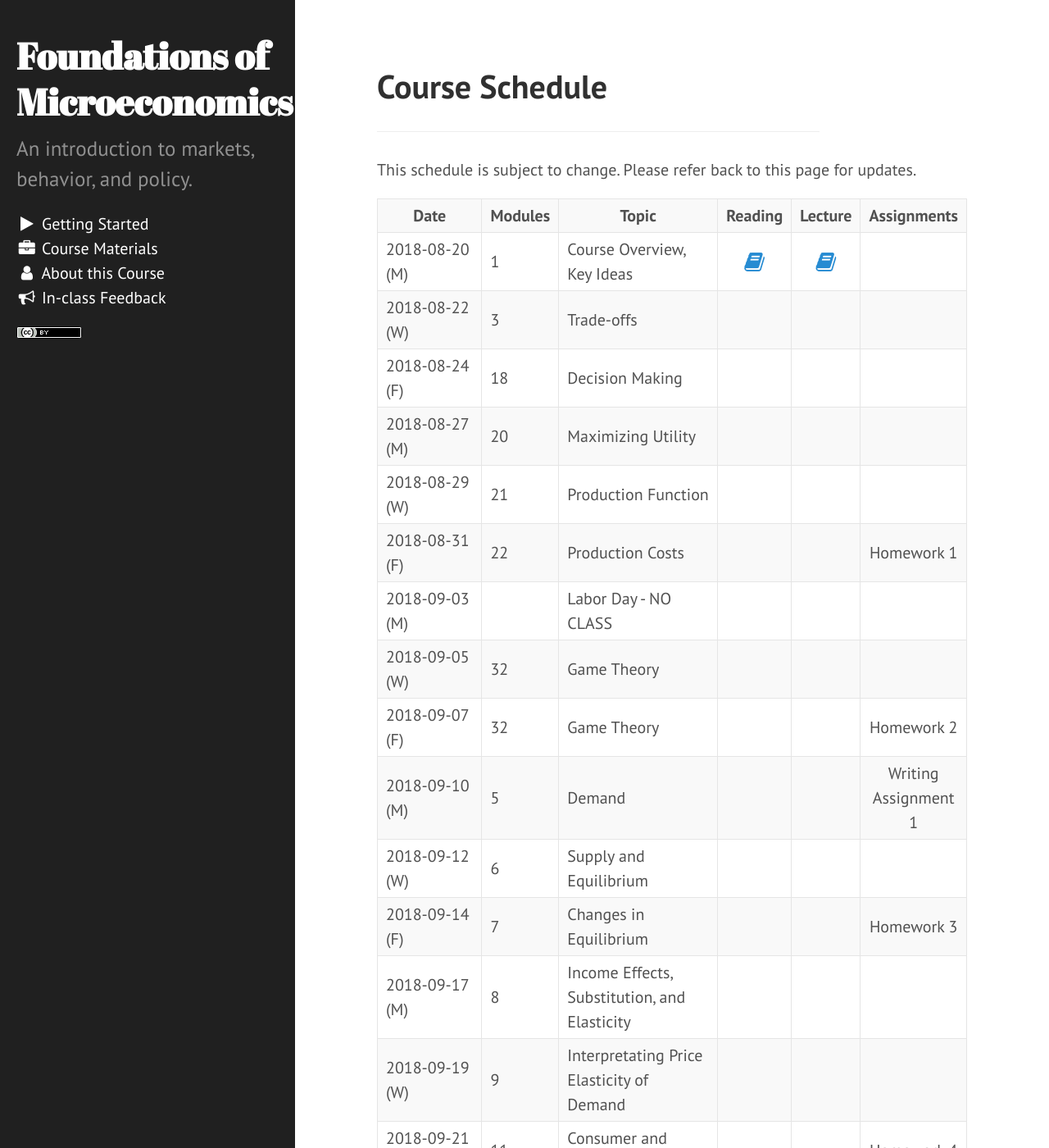
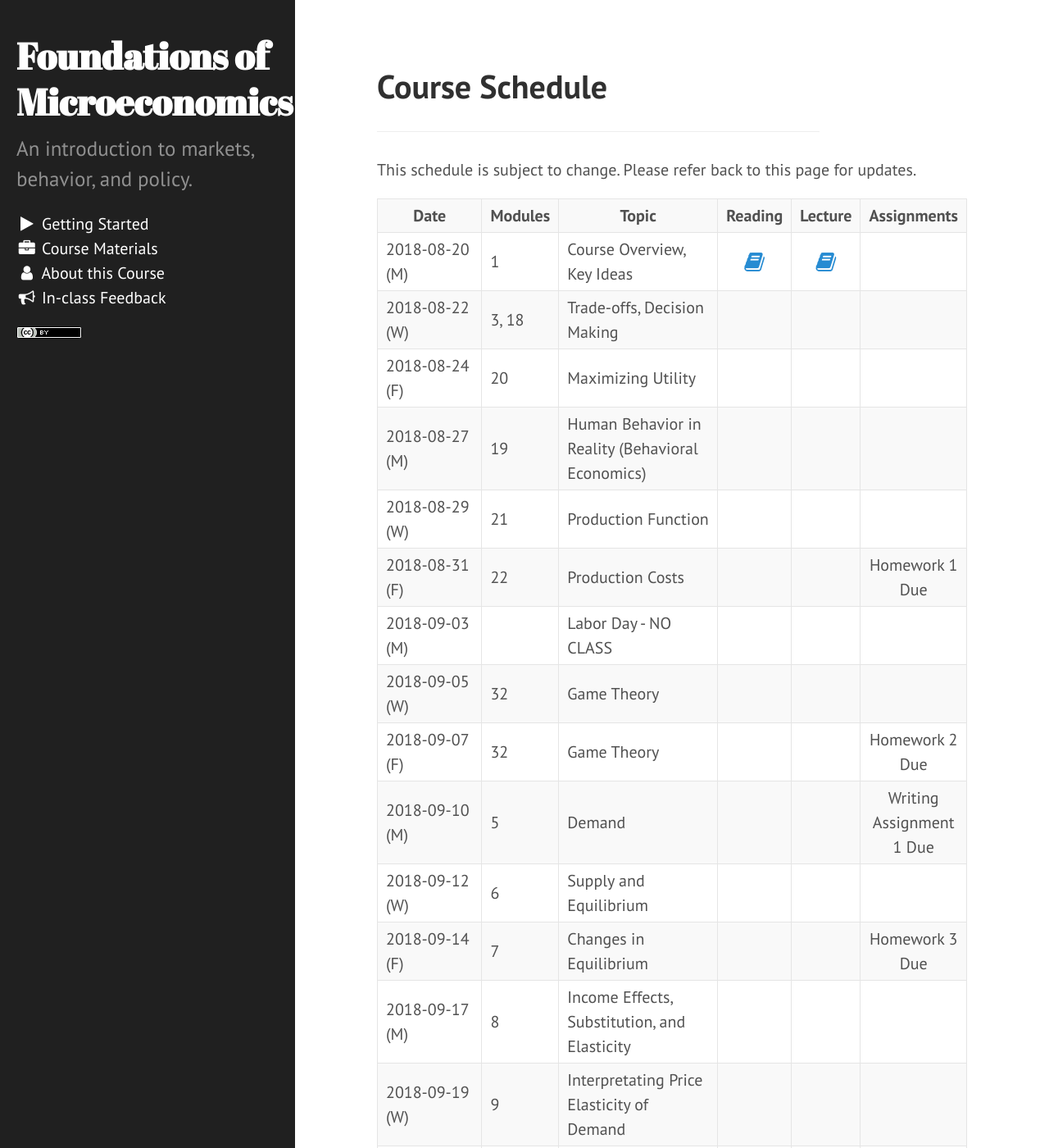
Before and after one commit to potterzot/econs101, a Jekyll site: the page built from schedule.md, in a window 1280 px wide and 1400 px high. Shown: the whole window at 82% size. Built offline with Jekyll 4.4.1, drawn with Linux system fonts in a browser that asks for light colours; nearby versions of some CDN libraries; some of the changed text lies outside the part shown.

```diff
--- a/_data/sessions.yml
+++ b/_data/sessions.yml
@@ -6,16 +6,16 @@
   topics: ['Course Overview', 'Key Ideas']
 
 - date: 2018-08-22 (W)
-  modules: ['3']
-  topics: ['Trade-offs']
+  modules: ['3', '18']
+  topics: ['Trade-offs', 'Decision Making']
 
 - date: 2018-08-24 (F)
-  modules: ['18']
-  topics: ['Decision Making']
+  modules: ['20']
+  topics: ['Maximizing Utility']
 
 - date: 2018-08-27 (M)
-  modules: ['20']
-  topics: ['Maximizing Utility']
+  modules: ['19']
+  topics: ['Human Behavior in Reality (Behavioral Economics)']
 
 - date: 2018-08-29 (W)
   modules: ['21']
@@ -24,7 +24,7 @@
 - date: 2018-08-31 (F)
   modules: ['22']
   topics: ['Production Costs']
-  assignments: ['Homework 1']
+  assignments: ['Homework 1 Due']
 
 - date: 2018-09-03 (M)
   topics: ['Labor Day - NO CLASS']
@@ -36,12 +36,12 @@
 - date: 2018-09-07 (F)
   modules: ['32']
   topics: ['Game Theory']
-  assignments: ['Homework 2']
+  assignments: ['Homework 2 Due']
 
 - date: 2018-09-10 (M)
   modules: ['5']
   topics: ['Demand']
-  assignments: ['Writing Assignment 1']
+  assignments: ['Writing Assignment 1 Due']
 
 - date: 2018-09-12 (W)
   modules: ['6']
@@ -50,7 +50,7 @@
 - date: 2018-09-14 (F)
   modules: ['7']
   topics: ['Changes in Equilibrium']
-  assignments: ['Homework 3']
+  assignments: ['Homework 3 Due']
 
 - date: 2018-09-17 (M)
   modules: ['8']
@@ -63,7 +63,7 @@
 - date: 2018-09-21 (F)
   modules: ['11']
   topics: ['Consumer and Producer Surplus']
-  assignments: ['Homework 4']
+  assignments: ['Homework 4 Due']
 
 - date: 2018-09-24 (M)
   modules: ['12']
@@ -71,12 +71,12 @@
 
 - date: 2018-09-26 (W)
   modules: ['']
-  topics: ['Review Exam 1']
+  topics: ['Review Quiz 1']
 
 - date: 2018-09-28 (F)
   modules: ['']
-  topics: ['Exam 1']
-  assignments: ['Exam 1 In Class']
+  topics: ['Quiz 1']
+  assignments: ['Quiz 1 In Class']
 
 - date: 2018-10-01 (M)
   modules: ['13']
@@ -89,12 +89,12 @@
 - date: 2018-10-05 (F)
   modules: ['15']
   topics: ['Taxes']
-  assignments: ['Homework 5']
+  assignments: ['Homework 5 Due']
 
 - date: 2018-10-08 (M)
   modules: ['4']
   topics: ['Comparative Advantage and Trade']
-  assignments: ['Writing Assignment 2']
+  assignments: ['Writing Assignment 2 Due']
 
 - date: 2018-10-10 (W)
   modules: ['16']
@@ -103,7 +103,7 @@
 - date: 2018-10-12 (F)
   modules: ['17']
   topics: ['Supply, Demand, and Trade']
-  assignments: ['Homework 6']
+  assignments: ['Homework 6 Due']
 
 - date: 2018-10-15 (M)
   modules: ['24']
@@ -116,7 +116,7 @@
 - date: 2018-10-19 (F)
   modules: ['27']
   topics: ['Long Run Outcomes in Perfect Competition']
-  assignments: ['Homework 7']
+  assignments: ['Homework 7 Due']
 
 - date: 2018-10-22 (M)
   modules: ['28']
@@ -129,7 +129,7 @@
 - date: 2018-10-26 (F)
   modules: ['30']
   topics: ['Price Discrimination']
-  assignments: ['Homework 8']
+  assignments: ['Homework 8 Due']
 
 - date: 2018-10-29 (M)
   modules: ['31']
@@ -142,12 +142,12 @@
 - date: 2018-11-02 (F)
   modules: ['35']
   topics: ['Product Differentiation and Advertising']
-  assignments: ['Homework 9']
+  assignments: ['Homework 9 Due']
 
 - date: 2018-11-05 (M)
   modules: ['36']
   topics: ['Externalities']
-  assignments: ['Writing Assignment 3']
+  assignments: ['Writing Assignment 3 Due']
 
 - date: 2018-11-07 (W)
   modules: ['37']
@@ -156,7 +156,7 @@
 - date: 2018-11-09 (F)
   modules: ['38']
   topics: ['Public Goods and Common Resources']
-  assignments: ['Homework 10']
+  assignments: ['Homework 10 Due']
 
 - date: 2018-11-12 (M)
   modules: ['']
@@ -164,12 +164,12 @@
 
 - date: 2018-11-14 (W)
   modules: ['']
-  topics: ['Exam 2 Review']
+  topics: ['Quiz 2 Review']
 
 - date: 2018-11-16 (F)
   modules: ['']
-  topics: ['Exam 2']
-  assignments: ['EXAM 2 In Class']
+  topics: ['Quiz 2']
+  assignments: ['Quiz 2 In Class']
 
 - date: 2018-11-19 (M)
   modules: ['']
@@ -195,12 +195,12 @@
 - date: 2018-11-30 (F)
   modules: ['']
   topics: ['TBD']
-  assignments: ['Homework 11']
+  assignments: ['Homework 11 Due']
 
 - date: 2018-12-03 (M)
   modules: ['']
   topics: ['TBD']
-  assignments: ['Writing Assignment 4']
+  assignments: ['Writing Assignment 4 Due']
 
 - date: 2018-12-05 (W)
   modules: ['']
--- a/lectures/key-ideas.Rmd
+++ b/lectures/key-ideas.Rmd
@@ -18,6 +18,6 @@ output:
 
 ## Wrapping Up
 
-* Single Question Quiz: []()
+* Test your knowledge: []()
 
-* Today's etherpad for comments and feedback: []().
+* Feedback: [https://goo.gl/forms/8SiOwdi19kN8cINJ3](https://goo.gl/forms/8SiOwdi19kN8cINJ3).
```
Also changed, not shown: readings/key-ideas.md (+2 -2 lines), 1 other file.
